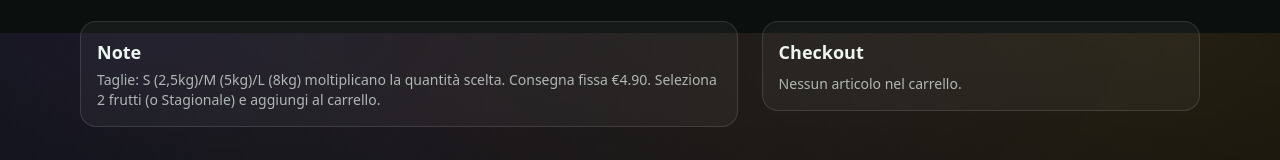
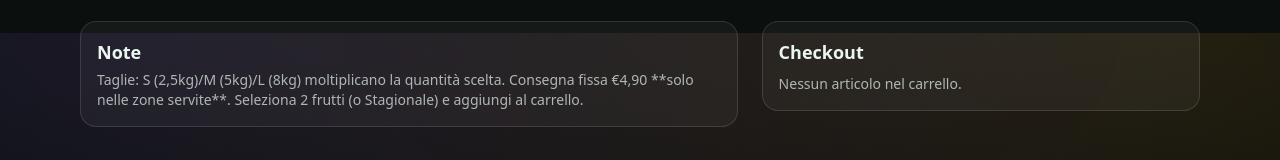
Before and after one commit to Kaglioster-hub/melamandi, a Next.js app: page / in a window 1280 px wide. Shown: the part 767-927 px from the top of the page. Built offline with nearby package versions, Linux system fonts and the light colour scheme.

Commit message:
feat(coverage): consegna solo zone servite + disable pagamento fuori zona; badge copertura; stessa regola lato server

```diff
--- a/app/page.tsx
+++ b/app/page.tsx
@@ -58,7 +58,7 @@ export default function Page(){
             <div className="card">
               <h3 className="text-lg font-semibold">Note</h3>
               <p className="opacity-70 text-sm mt-1">
-                Taglie: S (2,5kg)/M (5kg)/L (8kg) moltiplicano la quantità scelta. Consegna fissa €4.90. Seleziona 2 frutti (o Stagionale) e aggiungi al carrello.
+                Taglie: S (2,5kg)/M (5kg)/L (8kg) moltiplicano la quantità scelta. Consegna fissa €4,90 **solo nelle zone servite**. Seleziona 2 frutti (o Stagionale) e aggiungi al carrello.
               </p>
             </div>
             <div id="carrello"><CartCheckout/></div>
```
